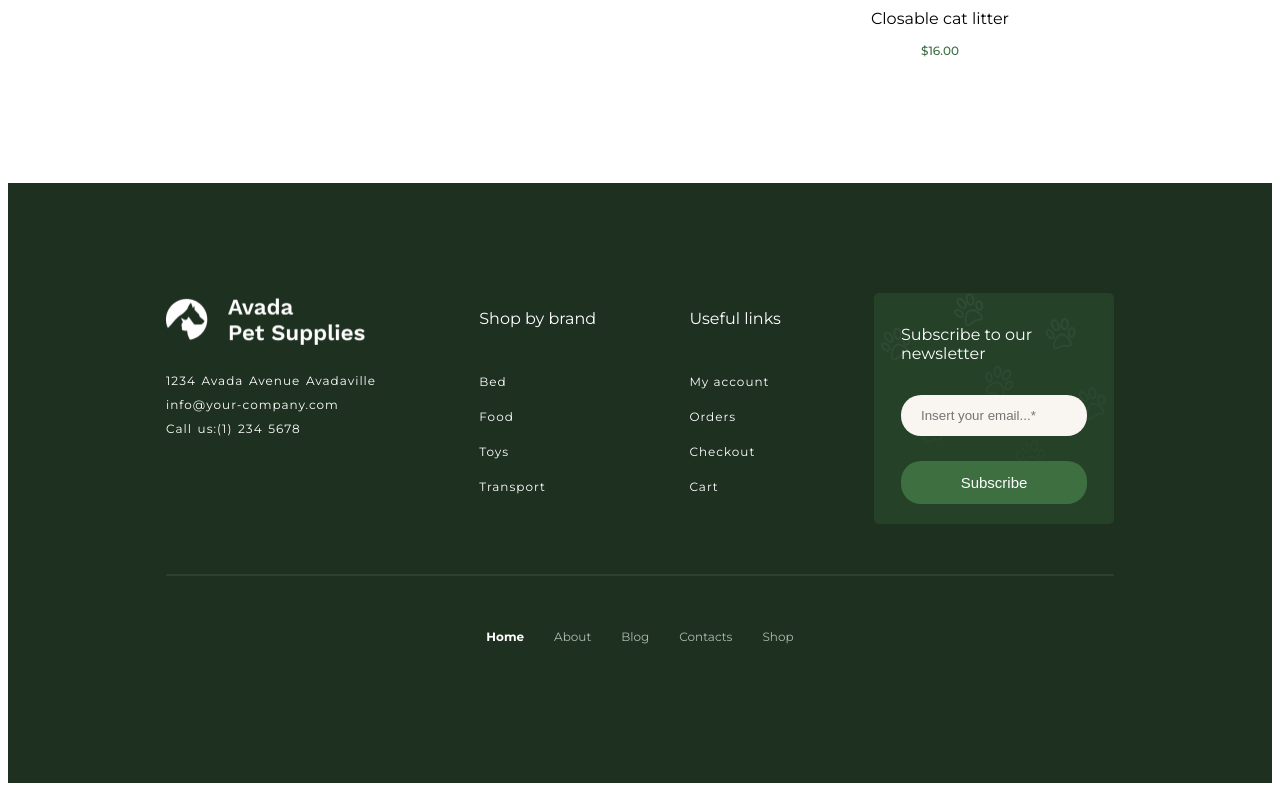
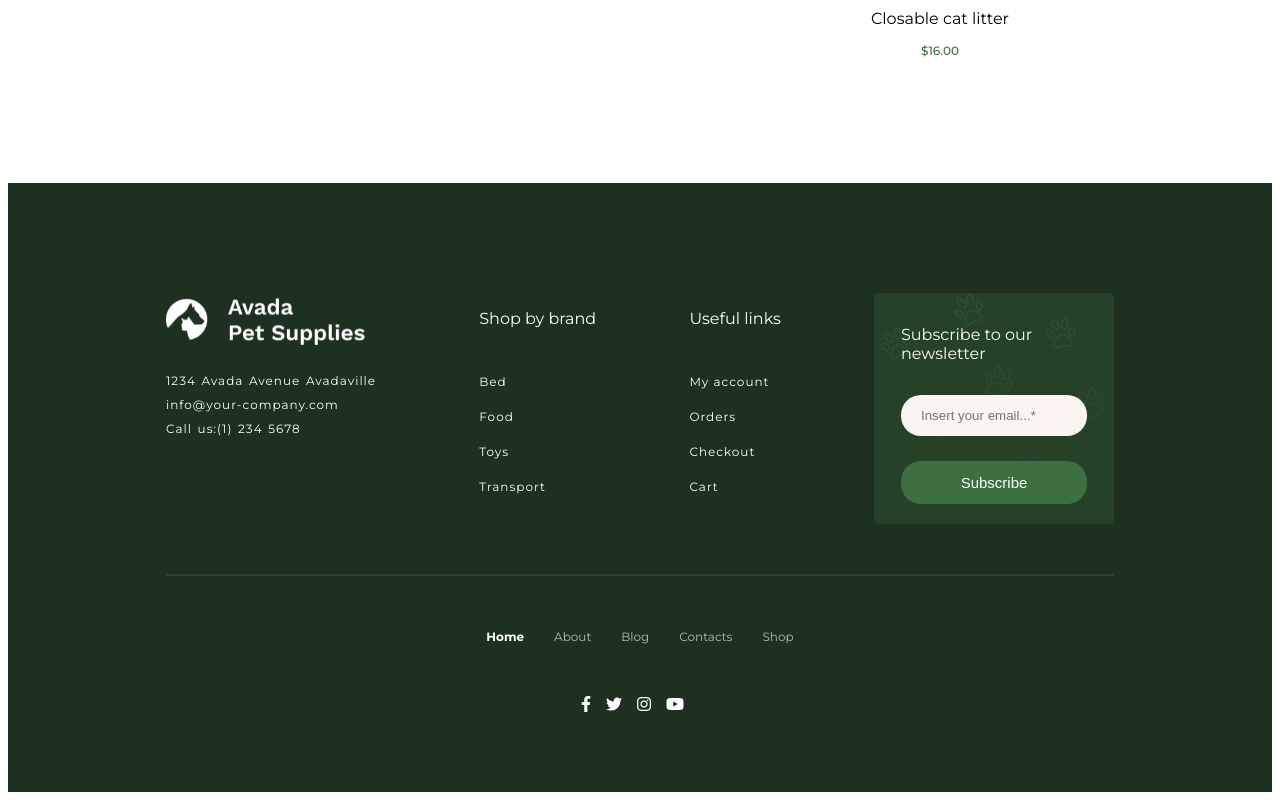
Before and after one commit to EmanuelaMocci/proj-html-vuejs, a Vue app: page / in a window 1280 px wide. Shown: the part 7012-7812 px from the top of the page. Built offline with nearby package versions, Linux system fonts and the light colour scheme; a web font is replaced by a local one.

Commit message:
Aggiunta icone dinamiche in footer

```diff
--- a/src/App.vue
+++ b/src/App.vue
@@ -3,7 +3,7 @@
     <Header :logo="require('./assets/img/dark-pet-logo.png')" :lists="menu"/>
     <Hero/>
     <Main/>
-    <Footer :logo="require('./assets/img/mobile-light-pet-logo-2x-400x105.png')" :shopLists="shopList" :links="link" :footerLists="footerBottom"/>
+    <Footer :logo="require('./assets/img/mobile-light-pet-logo-2x-400x105.png')" :shopLists="shopList" :links="link" :footerLists="footerBottom" :icons="icon"/>
   </div>
 </template>
 
@@ -121,6 +121,20 @@ export default {
           url: '#',
           stato: false
         }
+      ],
+      icon: [
+        {
+          titolo: 'fab fa-facebook-f'
+        },
+        {
+          titolo: 'fab fa-twitter'
+        },
+        {
+          titolo: 'fab fa-instagram'
+        },
+        {
+          titolo: 'fab fa-youtube'
+        }
       ]
     }
   }
--- a/src/components/Footer.vue
+++ b/src/components/Footer.vue
@@ -36,6 +36,9 @@
                     </li>
                 </ul>
             </div>
+            <div class="icons-footer">
+                <i v-for="(icon, index) in icons" :key="index" :class="icon.titolo"></i>
+            </div>
         </div>
     </div>
 </template>
@@ -43,7 +46,7 @@
 <script>
 export default {
     name: 'Footer',
-    props: ['logo', 'shopLists', 'links', 'footerLists']
+    props: ['logo', 'shopLists', 'links', 'footerLists', 'icons']
 }
 </script>
 
@@ -75,7 +78,6 @@ export default {
     font-size: 16px;
 }
 .footer{
-    height: 600px;
     background-color: $heroColor;
     margin-top: 100px;
     .footer-top{
@@ -173,6 +175,14 @@ export default {
             font-weight: bold;
         }
     }
+    .icons-footer{
+        display: flex;
+        justify-content: center;
+        i{
+            color: $textColor;
+            padding: 0 15px 80px 0;
+        }
+    }
 }
 
 </style>
```
